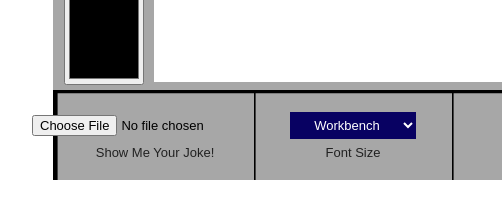
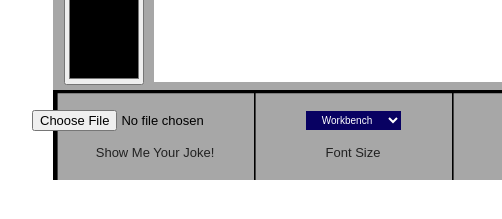
Before and after one commit to peacefulclip/WINDOW98-MEME-MAKER, a plain HTML site: page index.html in a window 1280 px wide. Shown: the part 535-754 px from the top of the page, 287-789 px from the left. Drawn offline with Linux system fonts and the light colour scheme; a web font is replaced by a local one.

Commit message:
style update

```diff
--- a/styles.css
+++ b/styles.css
@@ -281,6 +281,10 @@ canvas {
     text-align: center;
 }
 
+#meme-text-font {
+    font-size: 10px;
+}
+
 
 
 #meme-text-font option:first-child {
@@ -308,7 +312,7 @@ canvas {
 }
 
 #meme-text-font {
-    padding: 5px 7px;
+    padding: 3px 2px;
     background-color: #080162;
     color: white;
     border: none;
@@ -316,7 +320,7 @@ canvas {
 }
 
 #meme-image {
-    margin-top: -20px;
+    margin-top: -30px;
     position: relative;
 }
 
@@ -331,6 +335,6 @@ canvas {
 }
 
 #meme-text-font {
-    margin-top: -20px;
+    margin-top: -29px;
     position: relative;
 }
```
